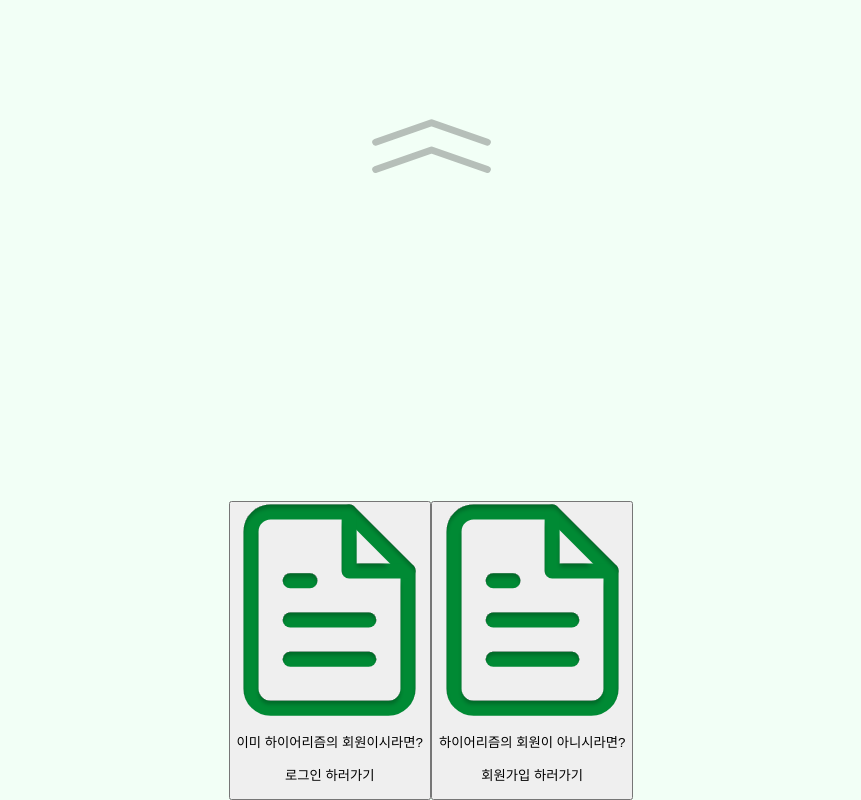
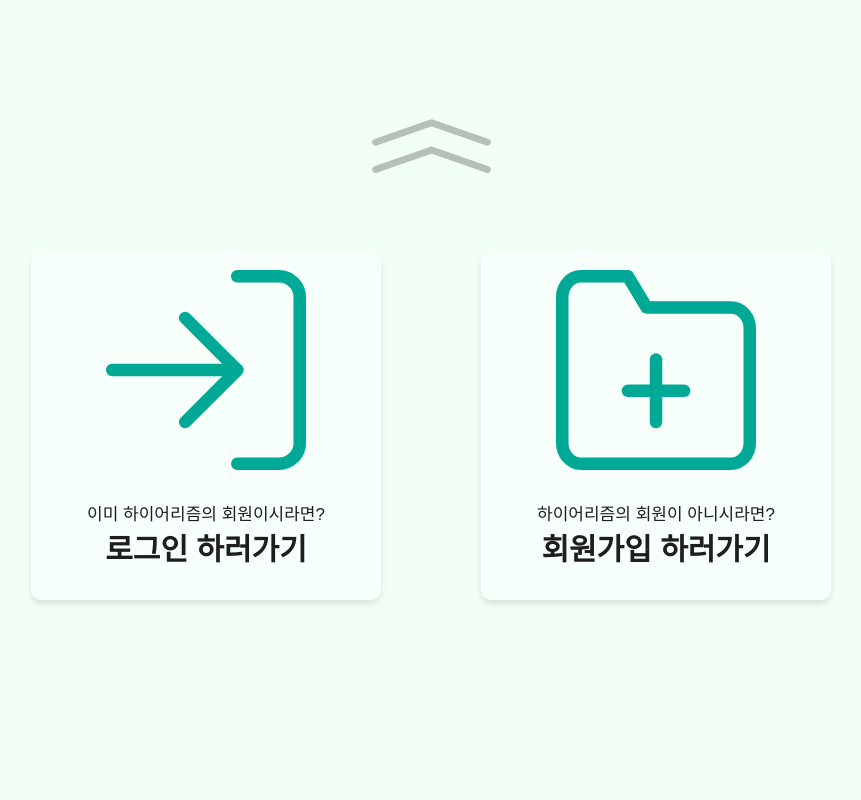
Before and after one commit to sorim831/Hirerithm, a React (Create React App) app in the folder Frontend/: page / in a window 1280 px wide. Shown: the part 3200-4000 px from the top of the page, without its empty margins (209-1070 px from the left). Built offline with nearby package versions, Linux system fonts and the light colour scheme; a web font is replaced by a local one.

Commit message:
💄 #96 CTA 부분 초안 완성

```diff
--- a/Frontend/src/Pages/MainPages/CorporateMain.js
+++ b/Frontend/src/Pages/MainPages/CorporateMain.js
@@ -3,7 +3,6 @@
 import { motion } from "framer-motion";
 import "./styles/PersonalMain.css";
 import NotMemberNavigation from "../../Component/Navigation/NotMemberNavigation";
-import ResumeRegistrationIcon from "../../Image/Icon/ResumeRegistrationIcon.svg";
 import UpAnimation from "../../Image/Icon/UpAnimation.svg";
 import DownAnimation from "../../Image/Icon/DownAnimation.svg";
 import DownAnimation2 from "../../Image/Icon/DownAnimation2.svg";
@@ -12,6 +11,8 @@
 import BannerImage3 from "../../Image/Image/007.jpg";
 import BannerImage4 from "../../Image/Image/008.jpg";
 import BannerImage5 from "../../Image/Image/last.jpg";
+import LoginIcon from "../../Image/Icon/LoginIcon.svg";
+import SignupIcon from "../../Image/Icon/SignupIcon.svg";
 
 const bannerData = [
   { image: BannerImage1, downIcon: DownAnimation },
@@ -74,7 +75,9 @@
 
   return (
     <div className="personal-main_container">
+      {/* 네비게이션바 */}
       <NotMemberNavigation />
+
       <motion.div
         className="slides-wrapper"
         animate={{ y: `-${page * 100}vh` }}
@@ -117,17 +120,18 @@
                 </button>
               )}
 
+              {/* CTA: 행동유도 버튼 영역 */}
               {index === maxPage && (
-                <div>
+                <div className="banner-final-cta-section">
                   <button onClick={() => navigate("/login")}>
-                    <img src={ResumeRegistrationIcon} alt="📄" />
-                    <p>이미 하이어리즘의 회원이시라면?</p>
-                    <p>로그인 하러가기</p>
+                    <img src={LoginIcon} alt="📄" />
+                    <p className="cta-p1">이미 하이어리즘의 회원이시라면?</p>
+                    <p className="cta-p2">로그인 하러가기</p>
                   </button>
-                  <button>
-                    <img src={ResumeRegistrationIcon} alt="📄" />
-                    <p>하이어리즘의 회원이 아니시라면?</p>
-                    <p>회원가입 하러가기</p>
+                  <button onClick={() => navigate("/signup")}>
+                    <img src={SignupIcon} alt="📄" />
+                    <p className="cta-p1">하이어리즘의 회원이 아니시라면?</p>
+                    <p className="cta-p2">회원가입 하러가기</p>
                   </button>
                 </div>
               )}
--- a/Frontend/src/Pages/MainPages/HeadhunterMain.js
+++ b/Frontend/src/Pages/MainPages/HeadhunterMain.js
@@ -3,7 +3,6 @@
 import { motion } from "framer-motion";
 import "./styles/PersonalMain.css";
 import NotMemberNavigation from "../../Component/Navigation/NotMemberNavigation";
-import ResumeRegistrationIcon from "../../Image/Icon/ResumeRegistrationIcon.svg";
 import UpAnimation from "../../Image/Icon/UpAnimation.svg";
 import DownAnimation from "../../Image/Icon/DownAnimation.svg";
 import DownAnimation2 from "../../Image/Icon/DownAnimation2.svg";
@@ -12,6 +11,8 @@
 import BannerImage3 from "../../Image/Image/003.jpg";
 import BannerImage4 from "../../Image/Image/004.jpg";
 import BannerImage5 from "../../Image/Image/last.jpg";
+import LoginIcon from "../../Image/Icon/LoginIcon.svg";
+import SignupIcon from "../../Image/Icon/SignupIcon.svg";
 
 const bannerData = [
   { image: BannerImage1, downIcon: DownAnimation },
@@ -117,17 +118,18 @@
                 </button>
               )}
 
+              {/* CTA: 행동유도 버튼 영역 */}
               {index === maxPage && (
-                <div>
+                <div className="banner-final-cta-section">
                   <button onClick={() => navigate("/login")}>
-                    <img src={ResumeRegistrationIcon} alt="📄" />
-                    <p>이미 하이어리즘의 회원이시라면?</p>
-                    <p>로그인 하러가기</p>
+                    <img src={LoginIcon} alt="📄" />
+                    <p className="cta-p1">이미 하이어리즘의 회원이시라면?</p>
+                    <p className="cta-p2">로그인 하러가기</p>
                   </button>
-                  <button>
-                    <img src={ResumeRegistrationIcon} alt="📄" />
-                    <p>하이어리즘의 회원이 아니시라면?</p>
-                    <p>회원가입 하러가기</p>
+                  <button onClick={() => navigate("/signup")}>
+                    <img src={SignupIcon} alt="📄" />
+                    <p className="cta-p1">하이어리즘의 회원이 아니시라면?</p>
+                    <p className="cta-p2">회원가입 하러가기</p>
                   </button>
                 </div>
               )}
--- a/Frontend/src/Pages/MainPages/styles/PersonalMain.css
+++ b/Frontend/src/Pages/MainPages/styles/PersonalMain.css
@@ -23,11 +23,6 @@
   display: flex;
   justify-content: center;
   align-items: flex-end;
-}
-
-/* 배너 하단 버튼 */
-.banner-button-wrapper {
-
 }
 
 /* 이력서 등록 버튼 */
@@ -88,3 +83,79 @@
   transform: translateX(-50%);
   z-index: 2;
 }
+
+.resume-button {
+  display: flex;
+  flex-direction: column;
+  align-items: center;
+  background-color: #ffffff40;
+  border: 3px solid #00a896;
+  border: none;
+  border-radius: 10px;
+  padding: 20px;
+  width: 350px;
+  height: 350px;
+  cursor: pointer;
+  transition: transform 0.2s ease;
+  box-shadow: 0 4px 6px rgba(0, 0, 0, 0.1);
+  margin-bottom: 200px;
+}
+
+.resume-button:hover {
+  background-color: #ffffff;
+}
+
+.resume-button:hover p {
+  color: #008a34;
+}
+
+.banner-final-cta-section {
+  display: flex;
+  align-items: center;
+  justify-content: center;
+  margin-bottom: 200px;
+  gap: 100px;
+}
+
+.banner-final-cta-section button {
+  display: flex;
+  flex-direction: column;
+  align-items: center;
+  background-color: #ffffff40;
+  border: 3px solid #00a896;
+  border: none;
+  border-radius: 10px;
+  padding: 20px;
+  width: 350px;
+  height: 350px;
+  cursor: pointer;
+  transition: transform 0.2s ease;
+  box-shadow: 0 4px 6px rgba(0, 0, 0, 0.1);
+}
+
+.banner-final-cta-section button:hover {
+  background-color: #ffffff;
+}
+
+.banner-final-cta-section button:hover .cta-p2 {
+  color: #00a896;
+}
+
+.banner-final-cta-section button img {
+  width: 200px;
+}
+
+.cta-p1 {
+  margin: 0;
+  font-size: 17px;
+  margin-top: 30px;
+  color: #1e1e1e;
+  font-weight: 500;
+}
+
+.cta-p2 {
+  margin: 0;
+  font-size: 30px;
+  color: #1e1e1e;
+  font-weight: 600;
+}
```
Also changed, not shown: Frontend/src/Image/Icon/LoginIcon.svg, Frontend/src/Image/Icon/SIgnupIcon.svg.
